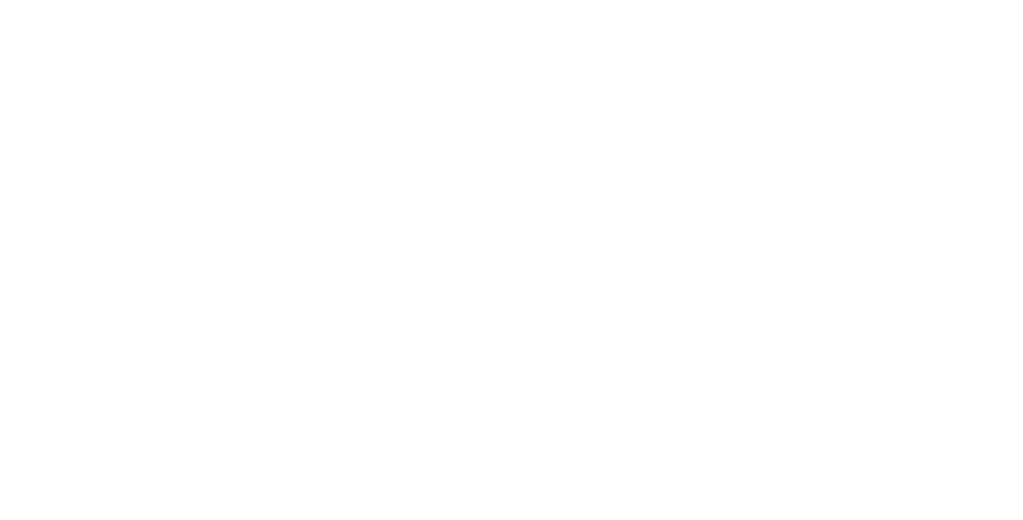
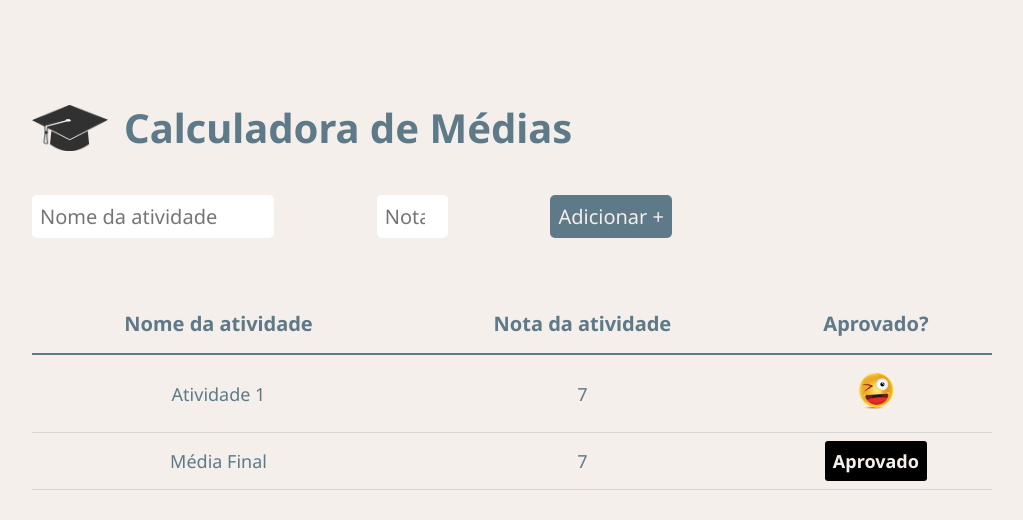
Before and after one commit to PriscillaBarbosa/ebac-revisao, a plain HTML site: page calculadora-media/index.html in a window 1280 px wide. Shown: the whole page, without its empty margins (128-1151 px from the left). Drawn offline with Linux system fonts and the light colour scheme.

Commit message:
adicionando o estilo no css

```diff
--- a/calculadora-media/index.html
+++ b/calculadora-media/index.html
@@ -3,9 +3,46 @@
 <head>
     <meta charset="UTF-8">
     <meta name="viewport" content="width=device-width, initial-scale=1.0">
-    <title>Document</title>
+    <link rel="preconnect" href="https://fonts.googleapis.com">
+    <link rel="preconnect" href="https://fonts.gstatic.com" crossorigin>
+    <link href="https://fonts.googleapis.com/css2?family=Noto+Sans:ital,wght@0,100..900;1,100..900&family=Open+Sans:ital,wght@0,300..800;1,300..800&family=Source+Code+Pro:ital,wght@0,200..900;1,200..900&display=swap" rel="stylesheet">
+    <title>Calculadora de médias</title>
+    <link rel="stylesheet" href="main.css">
 </head>
 <body>
-
+    <div class="container">
+        <header>
+            <img src="./images/capelo.png" alt="capelo">
+            <h1>Calculadora de Médias</h1>
+        </header>
+        <form>
+            <input type="text" required placeholder="Nome da atividade" />
+            <input type="number" required placeholder="Nota da atividade" min="0" max="10"/>
+            <button type="submit">Adicionar +</button>
+        </form>
+        <table cellspacing="0">
+            <thead>
+                <tr>
+                    <th>Nome da atividade</th>
+                    <th>Nota da atividade</th>
+                    <th>Aprovado?</th>
+                </tr>
+            </thead>
+            <tbody>
+                <tr>
+                    <td>Atividade 1</td>
+                    <td>7</td>
+                    <td><img src="./images/feliz.png" alt="feliz"></td>
+                </tr>
+            </tbody>
+            <tfoot>
+                <tr>
+                    <td>Média Final</td>
+                    <td>7</td>
+                    <td><span class="resultado reprovado">Aprovado</span></td>
+                </tr>
+            </tfoot>
+        </table>
+    </div>
 </body>
 </html>
--- /dev/null
+++ b/calculadora-media/main.css
@@ -0,0 +1,103 @@
+* {
+    margin: 0;
+    padding: 0;
+    box-sizing: border-box;
+    font-family:  "Noto Sans", sans-serif;
+
+}
+
+/*cor de fundo*/
+body {
+    background-color: #F4EFEB;
+    color: #5E7A88;
+    padding-top: 100px;
+}
+
+/*cabeçalho*/
+header {
+    display: flex;
+    align-items: center;
+    margin-bottom: 40px;
+}
+
+/*tamanho imagem cabeçalho*/
+header img {
+    height: 46px;
+    margin-right: 16px;
+}
+
+header h1 {
+    font-size: 40px;
+    font-weight: bold;
+}
+
+.container {
+    max-width: 960px;
+    width: 100%;
+    margin: 0 auto;
+}
+
+form {
+    display: flex;
+    max-width: 640px;
+    width: 100%;
+    justify-content: space-between;
+    margin-bottom: 56px;
+}
+
+form input {
+    font-size: 20px;
+    background-color: #fff;
+    color:black;
+    border-radius: 5px;
+    border: none;
+    padding: 8px;
+}
+
+form button {
+    background-color: #5E7A88;
+    color:#F4EFEB;
+    font-size: 20px;
+    border-radius: 5px;
+    cursor: pointer;
+    border: none;
+    padding: 8px;
+}
+
+table {
+    width: 100%;
+}
+
+table th {
+    border-bottom: 2px solid #5E7A88;
+    padding: 16px;
+    font-size: 20px;
+    font-weight: bold;
+}
+
+table td {
+    padding: 16px 0;
+    text-align: center;
+    font-size: 18px;
+    border-bottom: 1px solid rgb(94,124,136, 0.2);
+}
+
+table td img {
+    height: 40px;
+}
+
+.resultado {
+    padding: 8px;
+    font-weight: bold;
+    color: #F4EFEB;
+    background-color: #5E7A88;
+    border-radius:  3px;
+}
+
+.aprovado {
+    background-color: #5E7A88;
+}
+
+.reprovado {
+    background-color: black;
+}
```
